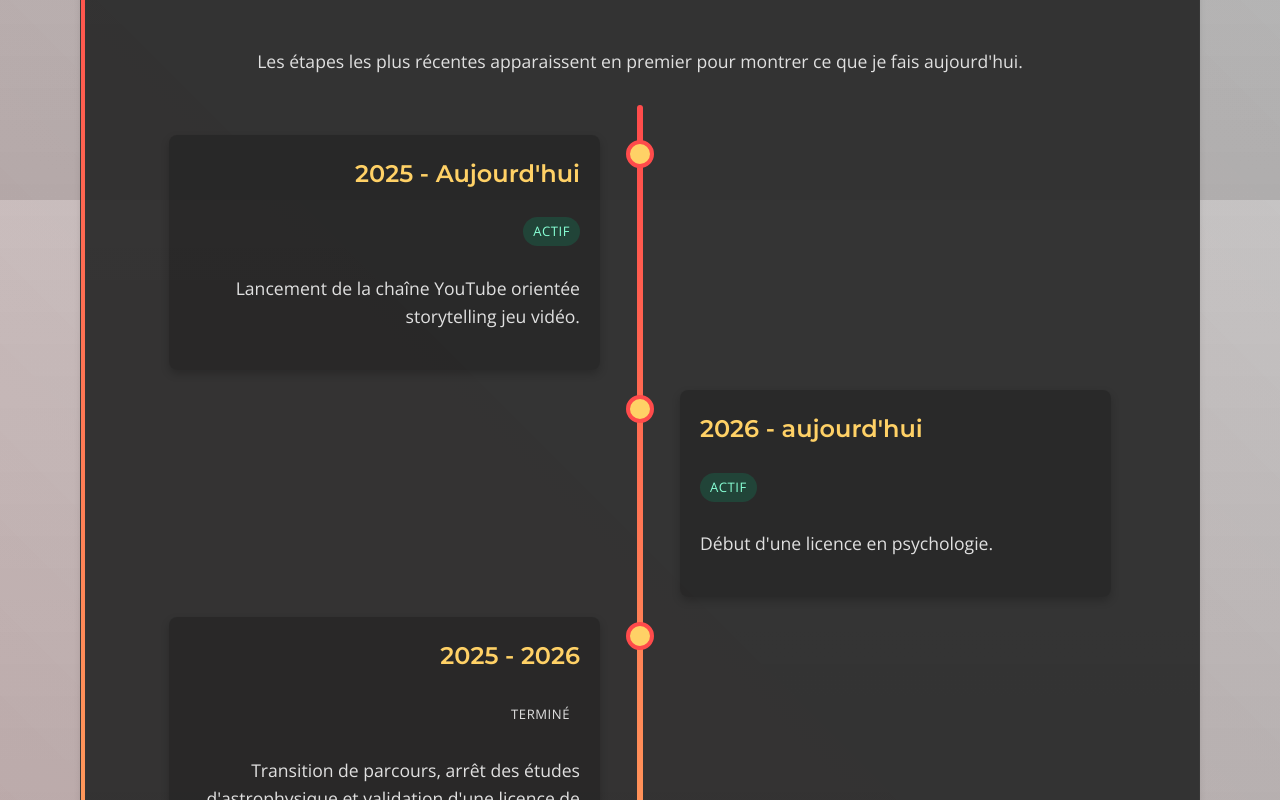
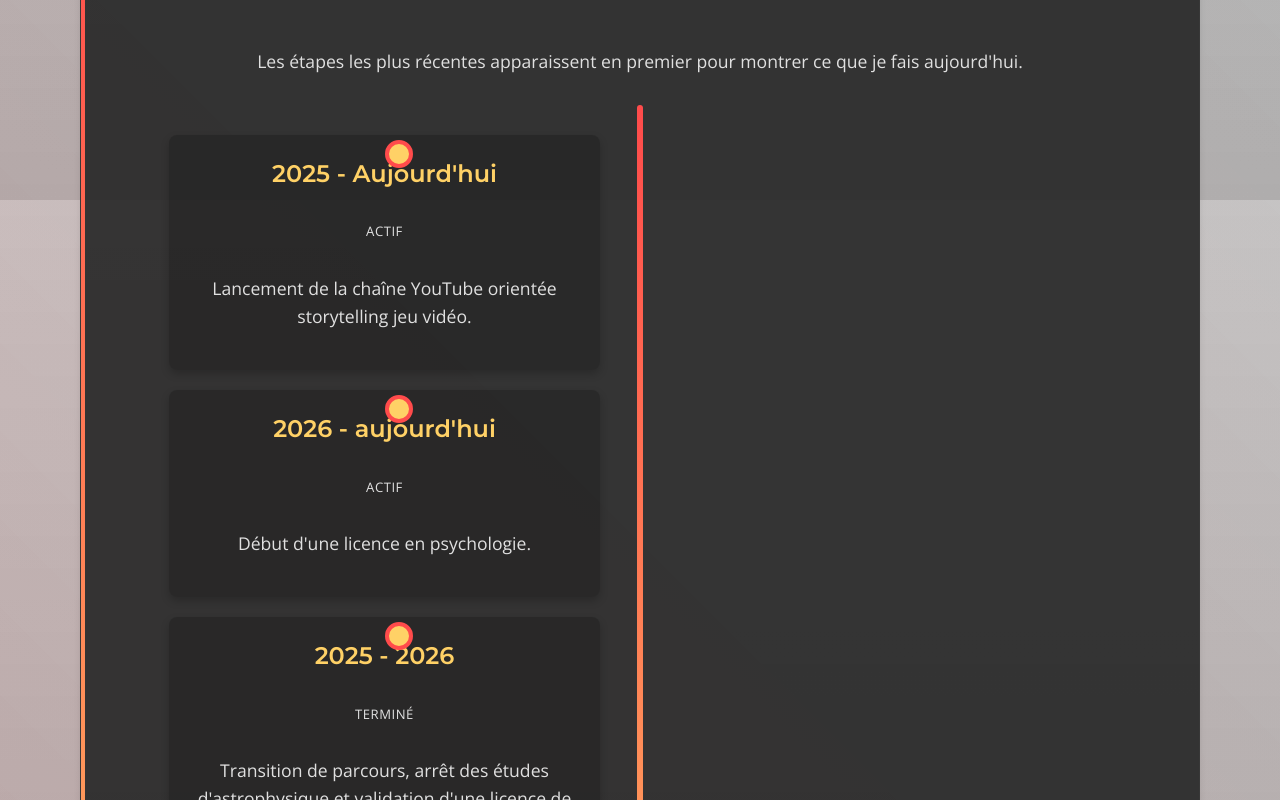
Before and after one commit to fox3000foxy/itsrealfortune-site, a React (Vite) app: page / in a window 1280 px wide. Shown: the part 3000-3800 px from the top of the page. Built offline with nearby package versions, Linux system fonts and the light colour scheme.

Commit message:
Suppression des styles inutilisés pour les compétences et les éléments de la timeline dans le fichier CSS principal

```diff
--- a/src/styles/main.css
+++ b/src/styles/main.css
@@ -209,44 +209,6 @@ footer {
     bottom: 0;
     box-shadow: 0 -2px 10px rgba(0, 0, 0, 0.3);
     border-radius: var(--border-radius);
-}
-
-.skill-item {
-    margin-bottom: 20px;
-}
-
-.skill-item p {
-    margin-bottom: 8px;
-    font-weight: 500;
-    color: var(--text-light);
-}
-
-.skill-bar {
-    background-color: rgba(255, 255, 255, 0.2);
-    border-radius: 10px;
-    overflow: hidden;
-    height: 20px;
-    position: relative;
-}
-
-.skill-progress {
-    background: linear-gradient(to right, var(--primary-color), var(--accent-color));
-    height: 100%;
-    border-radius: 10px;
-    transition: width 0.8s ease;
-    position: relative;
-    overflow: hidden;
-}
-
-.skill-progress::before {
-    content: '';
-    position: absolute;
-    top: 0;
-    left: -100%;
-    width: 100%;
-    height: 100%;
-    background: linear-gradient(90deg, transparent, rgba(255, 255, 255, 0.3), transparent);
-    animation: shimmer 2s infinite;
 }
 
 @keyframes shimmer {
@@ -475,26 +437,6 @@ button.submit-btn:hover {
     width: 50%;
     box-sizing: border-box;
     z-index: 1; /* Ensure it stays above the line */
-}
-
-.timeline-item.timeline-left {
-    left: 0;
-    text-align: right; /* Align text to the right for left items */
-}
-
-.timeline-item.timeline-right {
-    left: 50%;
-    text-align: left; /* Align text to the left for right items */
-}
-
-.timeline-item.timeline-left::after {
-    left: 100%;
-    transform: translateX(-50%);
-}
-
-.timeline-item.timeline-right::after {
-    left: 0;
-    transform: translateX(-50%);
 }
 
 .timeline-item::after {
@@ -908,10 +850,6 @@ footer {
     .social-icons a {
         font-size: 1.2em;
     }
-
-    .skill-bar {
-        height: 15px;
-    }
 }
 
 html {
@@ -1042,21 +980,6 @@ section {
     letter-spacing: 0.04em;
 }
 
-.status-actif {
-    background: rgba(0, 173, 117, 0.2);
-    color: #87ffd5;
-}
-
-.status-termine {
-    background: rgba(255, 209, 102, 0.2);
-    color: #ffe2a2;
-}
-
-.status-en-pause {
-    background: rgba(186, 186, 186, 0.2);
-    color: #e8e8e8;
-}
-
 .compact-testimonials .testimonials {
     display: grid;
     grid-template-columns: repeat(auto-fit, minmax(240px, 1fr));
@@ -1090,11 +1013,6 @@ section {
 
 .compact-testimonials .testimonial-author-info {
     padding-left: 10px;
-}
-
-.identity-name {
-    font-size: clamp(2rem, 5vw, 3.2rem);
-    margin-bottom: 6px;
 }
 
 .identity-handle {
```
